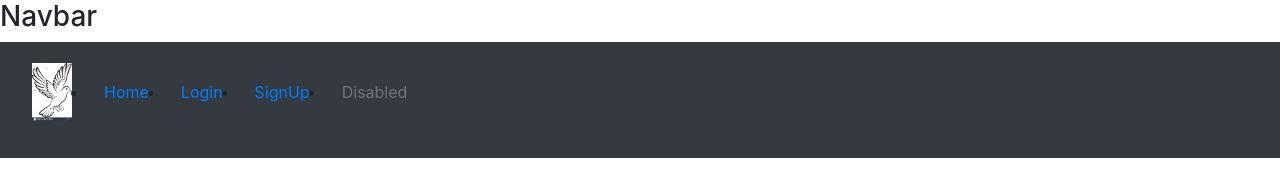
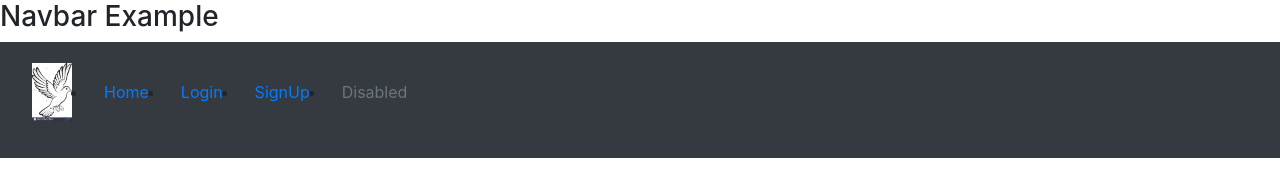
Before and after one commit to HarithaMattupalli/react, a plain HTML site: page bootstrap/navbar.html in a window 1280 px wide. Drawn offline with nearby package versions, Linux system fonts and the light colour scheme.

```diff
--- a/bootstrap/navbar.html
+++ b/bootstrap/navbar.html
@@ -10,7 +10,7 @@
     <script src="https://stackpath.bootstrapcdn.com/bootstrap/4.5.0/js/bootstrap.min.js" integrity="sha384-OgVRvuATP1z7JjHLkuOU7Xw704+h835Lr+6QL9UvYjZE3Ipu6Tp75j7Bh/kR0JKI" crossorigin="anonymous"></script>
   </head>
   <body>
-    <h3>Navbar</h3>
+    <h3>Navbar Example</h3>
     <nav class="navbar navbar-expand-sm bg-dark navbar-dark">
 
       <!-- <ul class="nav justify-content-end bg-dark"> -->
```
